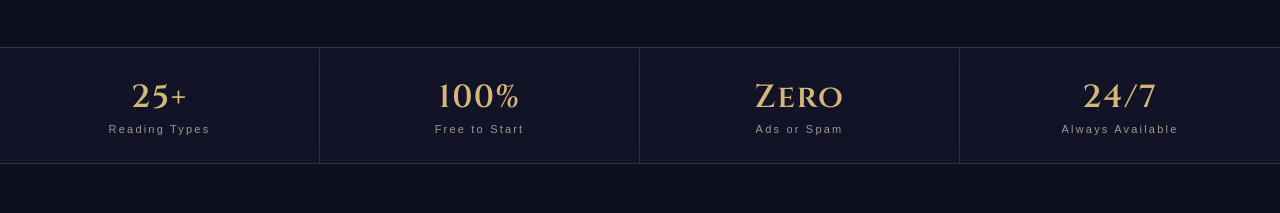
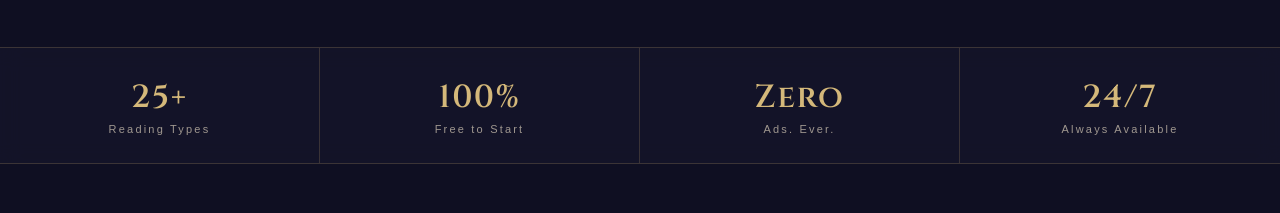
Before and after one commit to kimjinsil0527-pixel/saju-next, a Next.js app: page / in a window 1280 px wide. Shown: the part 860-1073 px from the top of the page. Built offline with nearby package versions, Linux system fonts and the light colour scheme; no server answers; a web font is replaced by a local one.

Commit message:
fix: stats label, fortune nav to /today

```diff
--- a/components/Nav.tsx
+++ b/components/Nav.tsx
@@ -15,7 +15,7 @@ export default function Nav() {
 
       <ul className={styles.links}>
         <li><Link href="/today">Today</Link></li>
-        <li><Link href="/#hero">Fortune</Link></li>
+        <li><Link href="/today">Fortune</Link></li>
         <li><Link href="/love-hub">Love</Link></li>
         <li><Link href="/lucky">Lucky</Link></li>
         <li><Link href="#pricing">Plans</Link></li>
--- a/components/Stats.tsx
+++ b/components/Stats.tsx
@@ -3,7 +3,7 @@ import styles from './Stats.module.css'
 const items = [
   { num: '25+', label: 'Reading Types' },
   { num: '100%', label: 'Free to Start' },
-  { num: 'Zero', label: 'Ads or Spam' },
+  { num: 'Zero', label: 'Ads. Ever.' },
   { num: '24/7', label: 'Always Available' },
 ]
 
```
